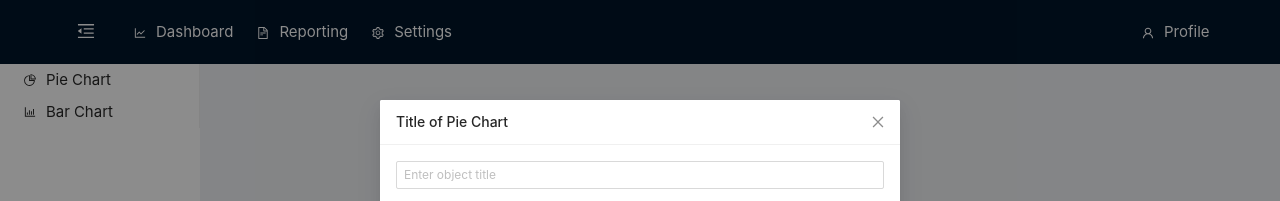
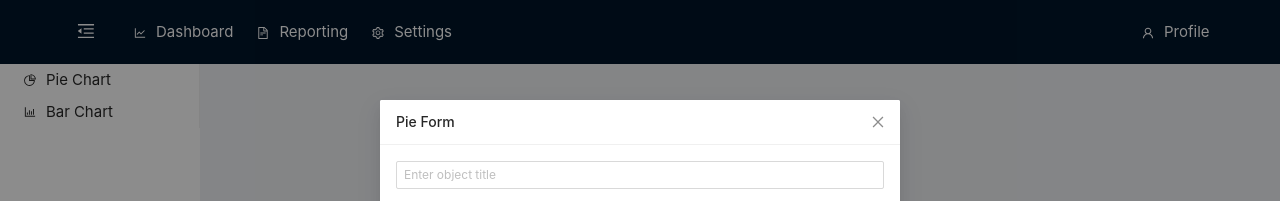
Before and after one commit to MariemSlimene7797/bi-project, a React (Create React App) app: page /Dashboard in a window 1280 px wide. Both pictures are taken after a click on the item "Pie Chart". Shown: the top 201 px of the page. Built offline with nearby package versions, Linux system fonts and the light colour scheme; what @tolgee/i18next would draw is missing.

Commit message:
PieChart+Barchart (2)

```diff
--- a/src/contexts/LayoutContext/index.tsx
+++ b/src/contexts/LayoutContext/index.tsx
@@ -1,7 +1,9 @@
-import React, { createContext, useContext, useState } from 'react';
+import React, { createContext, useState } from 'react';
 
 interface ILayoutContext {
+  /** get the state of the sider (collapsed or not) */
   collapsed: boolean;
+  /** toggle the sider (open or close) */
   toggleSider: () => void;
 }
 
--- a/src/contexts/ModalSiderContext/index.tsx
+++ b/src/contexts/ModalSiderContext/index.tsx
@@ -2,45 +2,36 @@ import { MenuInfo } from 'rc-menu/lib/interface';
 import React, { createContext, useContext, useState } from 'react';
 import BarModal from '../../pages/Dashboard/Sider/BarModal';
 import PieModal from '../../pages/Dashboard/Sider/PieModal';
-import { ToolBoxContext, DashboardElementsType, ToolboxElementsType } from '../ToolBoxContext';
+import { ToolBoxContext, DashboardElementType, ToolboxElementType, Tool } from '../ToolBoxContext';
 
 // eslint-disable-next-line @typescript-eslint/no-empty-interface
 interface IModalSiderContext {
   isVisible: boolean;
   handleOk: () => void;
   handleCancel: () => void;
-  selectedItem: DashboardElementsType;
+  selectedItem: ToolboxElementType;
   handleSelectionPie: (e: React.ChangeEvent<HTMLInputElement>) => void;
   handleSelectionBar: (e: React.ChangeEvent<HTMLInputElement>) => void;
-  handleOpen: (elKey: string) => void;
-  handleClick: (info: MenuInfo) => void;
+  handleOpen: (info: ToolboxElementType) => void;
 }
 
 export const ModalSiderContext = createContext<IModalSiderContext>({} as IModalSiderContext);
 const ModalSiderContextProvider: React.FC = ({ children }) => {
   const [isVisible, setIsVisible] = useState<boolean>(false);
-  const [selectedItem, setSelectedItem] = useState<DashboardElementsType>({} as ToolboxElementsType);
+  const [selectedItem, setSelectedItem] = useState<ToolboxElementType>({} as ToolboxElementType);
   const { AddDashboardElement, DeleteDashboardElement, dashboardElements } = useContext(ToolBoxContext);
   const handleOk = () => {
     setIsVisible(!isVisible);
-    AddDashboardElement(selectedItem);
+    AddDashboardElement({ id: selectedItem.key, title: '', type: selectedItem.type });
     console.log(selectedItem.type);
   };
   const handleCancel = () => {
     setIsVisible(!isVisible);
   };
-  const handleOpen = (elKey: string) => {
-    console.log(elKey);
-    setSelectedItem({} as DashboardElementsType);
 
-    setIsVisible(!isVisible);
-  };
-  const handleClick = (info: MenuInfo) => {
-    handleOpen(info.key);
-    {
-      info.key == '1' ? (selectedItem.type = 'Pie') : (selectedItem.type = 'Bar');
-      console.log(selectedItem.type);
-    }
+  const handleOpen = (item: ToolboxElementType) => {
+    setSelectedItem(item);
+    setIsVisible(true);
   };
 
   const handleSelectionPie = (e: React.ChangeEvent<HTMLInputElement>) => {
@@ -61,10 +52,9 @@ const ModalSiderContextProvider: React.FC = ({ children }) => {
         handleCancel,
         isVisible,
         selectedItem,
-        handleOpen,
         handleSelectionPie,
         handleSelectionBar,
-        handleClick
+        handleOpen
       }}
     >
       {children}
--- a/src/contexts/ToolBoxContext/index.tsx
+++ b/src/contexts/ToolBoxContext/index.tsx
@@ -1,53 +1,52 @@
+import { BarChartOutlined, PieChartOutlined } from '@ant-design/icons';
+import { ItemType } from 'antd/lib/menu/hooks/useItems';
 import React, { createContext, useState } from 'react';
 
 interface IToolBoxContext {
   // dashboard
-  dashboardElements: DashboardElementsType[];
-  AddDashboardElement: (el: DashboardElementsType) => void;
-  DeleteDashboardElement: (el: DashboardElementsType) => void;
+  dashboardElements: DashboardElementType[];
+  AddDashboardElement: (el: DashboardElementType) => void;
+  DeleteDashboardElement: (el: DashboardElementType) => void;
   // toolbox
-  toolboxElements: ToolboxElementsType[];
-  AddToolboxElement: (el: ToolboxElementsType) => void;
-  DeleteToolboxElement: (el: ToolboxElementsType) => void;
+  toolboxElements: ToolboxElementType[];
+  AddToolboxElement: (el: ToolboxElementType) => void;
+  DeleteToolboxElement: (el: ToolboxElementType) => void;
 }
 
-const ElementsType = ['Bar', 'Pie'] as const;
-export type Tool = typeof ElementsType[number];
+const ElementType = ['Bar', 'Pie'] as const;
+export type Tool = typeof ElementType[number];
 
-export type DashboardElementsType = {
-  id: number;
+export type DashboardElementType = {
+  id: React.Key;
   title: string;
   type: Tool;
 };
 
 // how to extend a type in typescript ItemType
-export type ToolboxElementsType = {
-  id: number;
-  title: string;
+export type ToolboxElementType = ItemType & {
   type: Tool;
 };
-// export type ItemType = ToolboxElementsType & {};
 
 // delete these elements after implementation of add tbox elements
-export const TBOX_ELEMENTS: ToolboxElementsType[] = [
-  { id: 0, title: 'Pie Chart', type: 'Pie' },
-  { id: 1, title: 'Bar Chart', type: 'Bar' }
+const TBOX_ELEMENTS: ToolboxElementType[] = [
+  { key: '0', icon: <PieChartOutlined />, label: 'Pie Chart', type: 'Pie' },
+  { key: '1', icon: <BarChartOutlined />, label: 'Bar Chart', type: 'Bar' }
 ];
 export const ToolBoxContext = createContext<IToolBoxContext>({} as IToolBoxContext);
 const ToolBoxContextProvider: React.FC = ({ children }) => {
-  const [dashboardElements, setDashboardElements] = useState<DashboardElementsType[]>([]);
-  const [toolboxElements, setToolboxElements] = useState<ToolboxElementsType[]>(TBOX_ELEMENTS);
-  const AddDashboardElement = (el: DashboardElementsType) => {
+  const [dashboardElements, setDashboardElements] = useState<DashboardElementType[]>([]);
+  const [toolboxElements, setToolboxElements] = useState<ToolboxElementType[]>(TBOX_ELEMENTS);
+  const AddDashboardElement = (el: DashboardElementType) => {
     setDashboardElements([...dashboardElements, el]);
   };
-  const DeleteDashboardElement = (el: DashboardElementsType) => {
+  const DeleteDashboardElement = (el: DashboardElementType) => {
     setDashboardElements(dashboardElements.filter((_el) => _el.id !== el.id));
   };
-  const AddToolboxElement = (el: ToolboxElementsType) => {
+  const AddToolboxElement = (el: ToolboxElementType) => {
     setToolboxElements([...toolboxElements, el]);
   };
-  const DeleteToolboxElement = (el: ToolboxElementsType) => {
-    setToolboxElements(toolboxElements.filter((_el) => _el.id !== el.id));
+  const DeleteToolboxElement = (el: ToolboxElementType) => {
+    setToolboxElements(toolboxElements.filter((_el) => _el.key !== el.key));
   };
 
   return (
--- a/src/pages/Dashboard/DashboardContainer/CardDashboard.tsx
+++ b/src/pages/Dashboard/DashboardContainer/CardDashboard.tsx
@@ -1,11 +1,11 @@
 import { Card, CardProps } from 'antd';
 import React from 'react';
-import { DashboardElementsType } from '../../../contexts/ToolBoxContext';
+import { DashboardElementType } from '../../../contexts/ToolBoxContext';
 import BarChartTool from './BarChartTool';
 import PieChartTool from './PieChartTool';
 
 interface SiderItemProps extends CardProps {
-  element: DashboardElementsType;
+  element: DashboardElementType;
 }
 
 const DashCard: React.FC<SiderItemProps> = ({ element, ...props }) => {
--- /dev/null
+++ b/src/pages/Dashboard/DashboardContainer/Scroll.tsx
@@ -0,0 +1,18 @@
+import { Affix, Button } from 'antd';
+import React, { useState } from 'react';
+import DashboardContainer from '.';
+
+const Scroll = () => {
+  const [container, setContainer] = useState(null);
+  return (
+    <div className="scrollable-container">
+      <div className="background">
+        <Affix target={() => window}>
+          <DashboardContainer />
+        </Affix>
+      </div>
+    </div>
+  );
+};
+
+export default Scroll;
--- a/src/pages/Dashboard/DashboardContainer/index.tsx
+++ b/src/pages/Dashboard/DashboardContainer/index.tsx
@@ -1,10 +1,11 @@
 import Card from 'antd/lib/card';
 import { title } from 'process';
-import React, { useContext, useState } from 'react';
+import React, { CSSProperties, useContext, useState } from 'react';
 import { ToolBoxContext } from '../../../contexts/ToolBoxContext';
 import BarChartTool from './BarChartTool';
 import CardDashboard from './CardDashboard';
 import DashCard from './CardDashboard';
+import Scroll from './Scroll';
 
 //import GridL from '../Sider/GridLayout';
 
@@ -15,12 +16,20 @@ const DashboardContainer: React.FC<DashboardContainerProps> = () => {
   const { dashboardElements } = useContext(ToolBoxContext);
 
   return (
-    <>
+    <div style={DashboardContainerStyles}>
       {dashboardElements.map((el, key) => (
         <DashCard key={key} element={el} />
       ))}
-    </>
+    </div>
   );
 };
 export default DashboardContainer;
-/* */
+
+const DashboardContainerStyles: React.CSSProperties = {
+  height: '100vh',
+  width: '100vw',
+  display: 'flex',
+  flexWrap: 'wrap',
+  flexDirection: 'row',
+  overflow: 'scroll'
+};
--- a/src/pages/Dashboard/Sider/BarModal.tsx
+++ b/src/pages/Dashboard/Sider/BarModal.tsx
@@ -1,28 +1,25 @@
-import { Input, Modal, Select } from 'antd';
-import React, { useContext, useState } from 'react';
-import { PieChart } from 'recharts';
+import { Input, Modal } from 'antd';
+import React, { useContext } from 'react';
 import { ModalSiderContext } from '../../../contexts/ModalSiderContext';
-import { ToolBoxContext, DashboardElementsType } from '../../../contexts/ToolBoxContext';
-import PieChartTool from '../DashboardContainer/PieChartTool';
+import { ToolboxElementType } from '../../../contexts/ToolBoxContext';
 
 // eslint-disable-next-line @typescript-eslint/no-empty-interface
-interface PieModalProps {}
+interface BarModalProps {
+  isVisible: boolean;
+  item: ToolboxElementType;
+}
 
-const PieModal: React.FC<PieModalProps> = () => {
-  const { AddDashboardElement, DeleteDashboardElement, dashboardElements } = useContext(ToolBoxContext);
-  const { isVisible } = useContext(ModalSiderContext);
-
-  const { selectedItem } = useContext(ModalSiderContext);
-  const { handleOk, handleCancel, handleOpen, handleSelectionBar } = useContext(ModalSiderContext);
+const BarModal: React.FC<BarModalProps> = ({ isVisible, item }) => {
+  const { handleOk, handleCancel, handleSelectionBar } = useContext(ModalSiderContext);
 
   return (
     <>
-      <Modal title="Title of Bar Chart" visible={isVisible} onOk={handleOk} onCancel={handleCancel}>
+      <Modal title="Bar Form" visible={isVisible} onOk={handleOk} onCancel={handleCancel}>
         <Input
           placeholder="Enter object title"
           type="text"
           className="title"
-          value={selectedItem.title || ''}
+          value="bar "
           onChange={handleSelectionBar}
         />
       </Modal>
@@ -30,4 +27,4 @@ const PieModal: React.FC<PieModalProps> = () => {
   );
 };
 
-export default PieModal;
+export default BarModal;
--- a/src/pages/Dashboard/Sider/PieModal.tsx
+++ b/src/pages/Dashboard/Sider/PieModal.tsx
@@ -1,30 +1,21 @@
-import { Input, Modal, Select } from 'antd';
-import React, { useContext, useState } from 'react';
-import { PieChart } from 'recharts';
+import { Input, Modal } from 'antd';
+import React, { useContext } from 'react';
 import { ModalSiderContext } from '../../../contexts/ModalSiderContext';
-import { ToolBoxContext, DashboardElementsType } from '../../../contexts/ToolBoxContext';
-import PieChartTool from '../DashboardContainer/PieChartTool';
+import { ToolboxElementType } from '../../../contexts/ToolBoxContext';
 
 // eslint-disable-next-line @typescript-eslint/no-empty-interface
-interface PieModalProps {}
+interface PieModalProps {
+  isVisible: boolean;
+  item: ToolboxElementType;
+}
 
-const PieModal: React.FC<PieModalProps> = () => {
-  const { AddDashboardElement, DeleteDashboardElement, dashboardElements } = useContext(ToolBoxContext);
-  const { isVisible } = useContext(ModalSiderContext);
-
-  const { selectedItem } = useContext(ModalSiderContext);
-  const { handleOk, handleCancel, handleOpen, handleSelectionPie, handleClick } = useContext(ModalSiderContext);
+const PieModal: React.FC<PieModalProps> = ({ isVisible, item }) => {
+  const { handleOk, handleCancel, handleSelectionPie } = useContext(ModalSiderContext);
 
   return (
     <>
-      <Modal title="Title of Pie Chart" visible={isVisible} onOk={handleOk} onCancel={handleCancel}>
-        <Input
-          placeholder="Enter object title"
-          type="text"
-          className="title"
-          value={selectedItem.title || ''}
-          onChange={handleSelectionPie}
-        />
+      <Modal title="Pie Form" visible={isVisible} onOk={handleOk} onCancel={handleCancel}>
+        <Input placeholder="Enter object title" type="text" className="title" onChange={handleSelectionPie} />
       </Modal>
     </>
   );
--- a/src/pages/Dashboard/Sider/index.tsx
+++ b/src/pages/Dashboard/Sider/index.tsx
@@ -1,39 +1,17 @@
 import React, { useContext, useState } from 'react';
-import { Layout, Modal, Input, Select, Menu, Card } from 'antd';
+import { Layout, Menu, message } from 'antd';
 import { LayoutContext } from '../../../contexts/LayoutContext';
-import { DashboardElementsType, ToolBoxContext, ToolboxElementsType } from '../../../contexts/ToolBoxContext';
-import {
-  UserOutlined,
-  VideoCameraOutlined,
-  UploadOutlined,
-  PieChartOutlined,
-  BarChartOutlined
-} from '@ant-design/icons';
-import { ModalSiderContext } from '../../../contexts/ModalSiderContext';
-import { PieChart } from 'recharts';
 import PieModal from './PieModal';
 import BarModal from './BarModal';
-
-const toolboxElements = [
-  {
-    key: '1',
-    icon: <PieChartOutlined />,
-    label: 'Pie Chart'
-  },
-  {
-    key: '2',
-    icon: <BarChartOutlined />,
-    label: 'Bar Chart'
-  }
-];
+import { ToolBoxContext, ToolboxElementType } from '../../../contexts/ToolBoxContext';
+import { MenuInfo } from 'rc-menu/lib/interface';
+import { ModalSiderContext } from '../../../contexts/ModalSiderContext';
 
 const Sider: React.FC = () => {
-  const { AddDashboardElement, DeleteDashboardElement, dashboardElements } = useContext(ToolBoxContext);
   const { collapsed } = useContext(LayoutContext);
 
-  const { selectedItem } = useContext(ModalSiderContext);
-  const { handleOpen, handleClick } = useContext(ModalSiderContext);
-
+  const { toolboxElements } = useContext(ToolBoxContext);
+  const { isVisible, selectedItem, handleOpen } = useContext(ModalSiderContext);
   // const { handleCancel } = useContext(ModalSiderContext);
   /* const handleOk = () => {
     setIsVisible(false);
@@ -49,12 +27,17 @@ const Sider: React.FC = () => {
     setSelectedItem({} as DashboardElementsType);
     setIsVisible(true);
   };*/
+  const handleClick = (tboxEl: MenuInfo) => {
+    const element = toolboxElements.find((el) => el.key === tboxEl.key);
+    if (element != undefined) {
+      handleOpen(element);
+    } else {
+      message.error('Element is not in toolbox');
+    }
+  };
   return (
     <>
       <Layout.Sider style={siderStyle} theme="light" trigger={null} collapsible collapsed={collapsed}>
-        {/* {toolboxElements.map((el, key) => (
-          <SiderItem hoverable key={key} onClick={() => handleClick(el)} />
-        ))} */}
         <Menu
           theme="light"
           mode="inline"
@@ -64,7 +47,11 @@ const Sider: React.FC = () => {
           onClick={handleClick}
         />
       </Layout.Sider>
-      {selectedItem.type == 'Bar' ? <BarModal /> : <PieModal />}
+      {selectedItem.key === '0' ? (
+        <PieModal item={selectedItem} isVisible={isVisible} />
+      ) : (
+        <BarModal item={selectedItem} isVisible={isVisible} />
+      )}
     </>
   );
 };
--- a/src/pages/Dashboard/index.tsx
+++ b/src/pages/Dashboard/index.tsx
@@ -1,24 +1,19 @@
-import React, { CSSProperties, useContext } from 'react';
-import { ToolBoxContext } from '../../contexts/ToolBoxContext';
+import React, { CSSProperties } from 'react';
 import DashboardContainer from './DashboardContainer';
 import Sider from './Sider';
 
 const Dashboard: React.FC = () => {
   return (
-    <div style={DashboardContainerStyle}>
-      <div>
-        <Sider />
-      </div>
-      <div>
-        <DashboardContainer />
-      </div>
+    <div style={DashboardWrapperStyle}>
+      <Sider />
+      <DashboardContainer />
     </div>
   );
 };
 
 export default Dashboard;
 
-const DashboardContainerStyle: CSSProperties = {
+const DashboardWrapperStyle: CSSProperties = {
   display: 'flex',
   flexDirection: 'row'
 };
```
